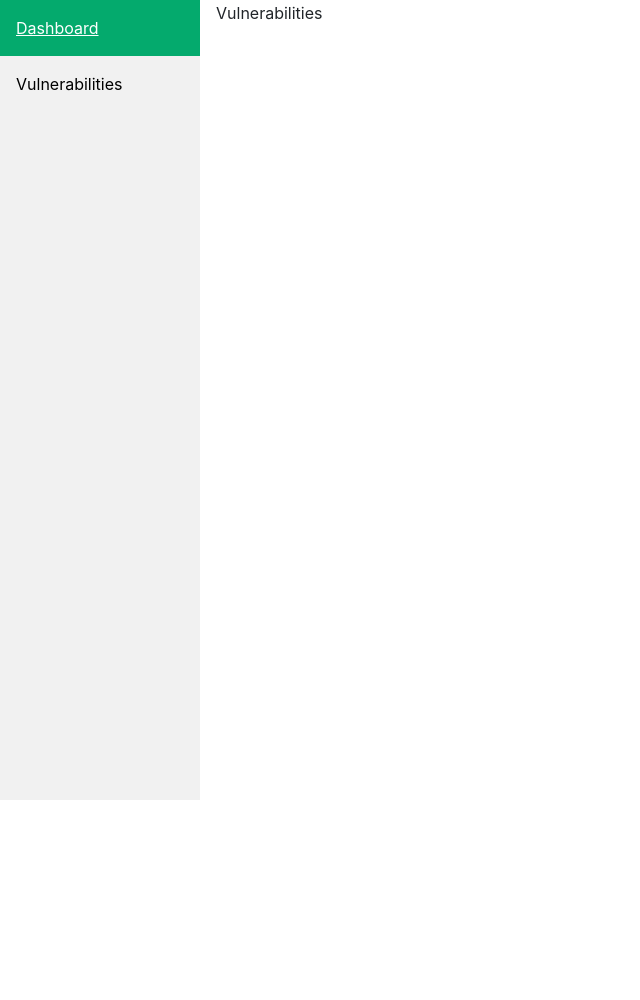
After one commit to lisardy/ACT, a Flask app: page /vulnerabilities in a window 1280 px wide. The commit adds this page. Shown: the whole page, without its empty margins (0-640 px from the left). Run offline with Flask 2, Linux system fonts and the light colour scheme; some libraries are stand-ins or nearby versions.

Commit message:
Added simple site
Site with sidebar and flask links implemented

```diff
--- a/code/flask_app.py
+++ b/code/flask_app.py
@@ -14,5 +14,10 @@ def run():
 
 
 @app.route("/")
-def home():
-    return render_template("index.html")
+@app.route("/dashboard")
+def show_dashboard():
+    return render_template("dashboard.html")
+
+@app.route("/vulnerabilities")
+def show_vulnerabilities():
+    return render_template("vulnerabilities.html")
--- /dev/null
+++ b/code/static/side.css
@@ -0,0 +1,56 @@
+/* The side navigation menu */
+.sidebar {
+  margin: 0;
+  padding: 0;
+  width: 200px;
+  background-color: #f1f1f1;
+  position: fixed;
+  height: 100%;
+  overflow: auto;
+}
+
+/* Sidebar links */
+.sidebar a {
+  display: block;
+  color: black;
+  padding: 16px;
+  text-decoration: none;
+}
+
+/* Active/current link */
+.sidebar a.active {
+  background-color: #04AA6D;
+  color: white;
+}
+
+/* Links on mouse-over */
+.sidebar a:hover:not(.active) {
+  background-color: #555;
+  color: white;
+}
+
+/* Page content. The value of the margin-left property should match the value of the sidebar's width property */
+div.content {
+  margin-left: 200px;
+  padding: 1px 16px;
+  height: 1000px;
+}
+
+/* On screens that are less than 700px wide, make the sidebar into a topbar */
+@media screen and (max-width: 700px) {
+  .sidebar {
+    width: 100%;
+    height: auto;
+    position: relative;
+  }
+  .sidebar a {float: left;}
+  div.content {margin-left: 0;}
+}
+
+/* On screens that are less than 400px, display the bar vertically, instead of horizontally */
+@media screen and (max-width: 400px) {
+  .sidebar a {
+    text-align: center;
+    float: none;
+  }
+}
--- a/code/template/index.html
+++ b/code/template/sidebar.html
@@ -2,7 +2,7 @@
 <html lang="en">
 <head>
     <meta charset="UTF-8">
-    <title>Never gonna'give you up</title>
+    <title>Title</title>
 </head>
 <body>
 
--- /dev/null
+++ b/code/template/vulnerabilities.html
@@ -0,0 +1,29 @@
+<!DOCTYPE html>
+<html lang="en">
+<head>
+    <meta charset="UTF-8">
+    <!-- Our Custom CSS -->
+    <link rel="stylesheet" href="side.css">
+    <!-- Scrollbar Custom CSS -->
+  <link rel="stylesheet" href="https://cdnjs.cloudflare.com/ajax/libs/malihu-custom-scrollbar-plugin/3.1.5/jquery.mCustomScrollbar.min.css">
+  <meta name="viewport" content="width=device-width, initial-scale=1">
+  <link rel="stylesheet" href="https://cdn.jsdelivr.net/npm/bootstrap@4.6.1/dist/css/bootstrap.min.css">
+  <script src="https://cdn.jsdelivr.net/npm/jquery@3.6.0/dist/jquery.slim.min.js"></script>
+  <script src="https://cdn.jsdelivr.net/npm/popper.js@1.16.1/dist/umd/popper.min.js"></script>
+  <script src="https://cdn.jsdelivr.net/npm/bootstrap@4.6.1/dist/js/bootstrap.bundle.min.js"></script>
+
+    <title>Never gonna'give you up</title>
+</head>
+    <body>
+        <!-- The sidebar -->
+        <div class="sidebar">
+            <a class="active" href="/dashboard">Dashboard</a>
+            <a href="/vulnerabilities">Vulnerabilities</a>
+        </div>
+
+        <!-- Page content -->
+        <div class="content">
+          Vulnerabilities
+        </div>
+</body>
+</html>
```
Also changed, not shown: code/static/template.css (added, +38 -0 lines), code/template/dashboard.html (added, +29 -0 lines).
